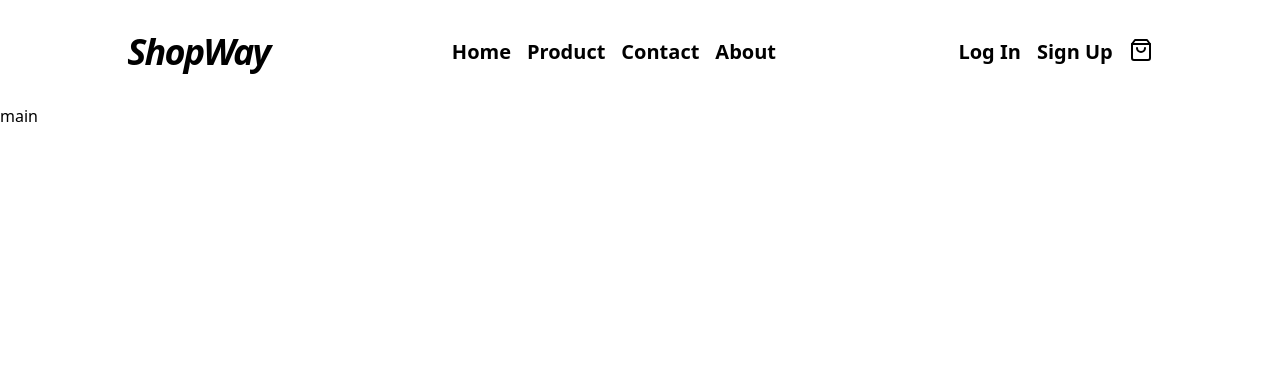
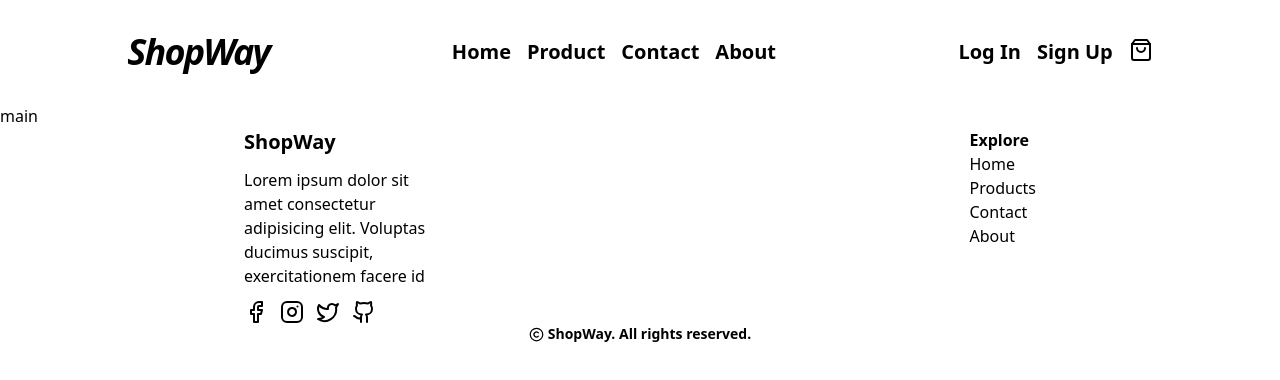
Before and after one commit to neerajkumar002/shopway, a React (Vite) app: page / in a window 1280 px wide. Shown: the top 380 px of the page. Built offline with nearby package versions, Linux system fonts and the light colour scheme.

Commit message:
Added footer

```diff
--- /dev/null
+++ b/src/components/Footer.jsx
@@ -0,0 +1,40 @@
+import { Copyright, Facebook, Github, Instagram, Twitter } from "lucide-react";
+
+const Footer = () => {
+  return (
+    <footer className="w-full flex flex-col sm:px-60    ">
+      <div className="flex flex-col gap-4 px-10 sm:px-1 sm:flex-row sm:justify-between ">
+        <div className="w-[200px] flex  flex-col gap-3">
+          <h3 className="text-xl font-bold ">ShopWay</h3>
+          <p>
+            Lorem ipsum dolor sit amet consectetur adipisicing elit. Voluptas
+            ducimus suscipit, exercitationem facere id
+          </p>
+          <div className="flex gap-3">
+            <Facebook />
+            <Instagram />
+            <Twitter />
+            <Github />
+          </div>
+        </div>
+
+        <div>
+          <h4 className="font-semibold">Explore</h4>
+          <ul>
+            <li>Home</li>
+            <li>Products</li>
+            <li>Contact</li>
+            <li>About</li>
+          </ul>
+        </div>
+      </div>
+      <div className="text-center w-full ">
+        <p className="flex items-center justify-center gap-1 font-semibold text-sm   ">
+          <Copyright size={15} /> ShopWay. All rights reserved.
+        </p>
+      </div>
+    </footer>
+  );
+};
+
+export default Footer;
--- a/src/components/Layout.jsx
+++ b/src/components/Layout.jsx
@@ -1,3 +1,4 @@
+import Footer from "./Footer";
 import Navbar from "./Navbar";
 
 const HomeLayout = () => {
@@ -8,6 +9,7 @@ const HomeLayout = () => {
       {/* mina */}
       <main>main</main>
       {/* footer */}
+      <Footer />
     </div>
   );
 };
```
